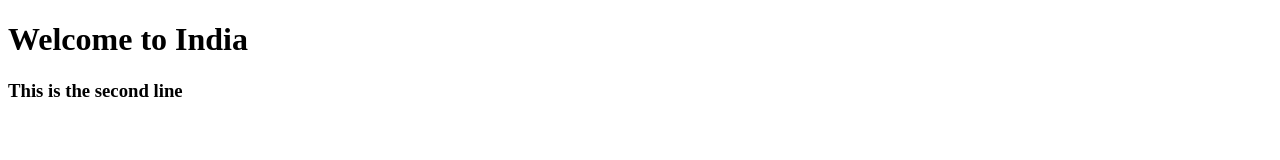
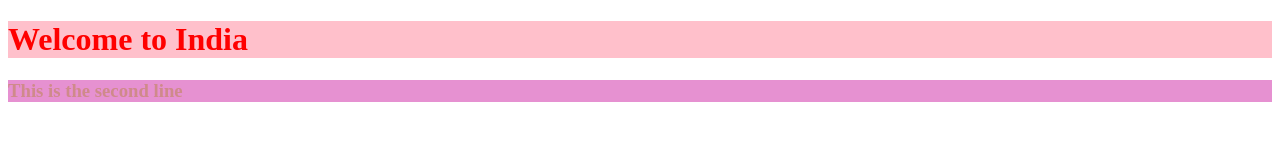
Before and after one commit to Saurabh-sharma264/secondWebpages, a plain HTML site: page index.html in a window 1280 px wide. Drawn offline with Linux system fonts and the light colour scheme.

Commit message:
adding code

```diff
--- a/index.html
+++ b/index.html
@@ -7,8 +7,8 @@
 </head>
 <body>
     <div>
-        <h1>Welcome to India</h1>
-        <h3>This is the second line</h3>
+        <h1 style="color: red; background: pink; font-weight: 600;">Welcome to India</h1>
+        <h3 style="color: rgb(207, 138, 138); background: rgb(230, 145, 209); font-weight: 600;">This is the second line</h3>
     </div>
 </body>
 </html>
```
